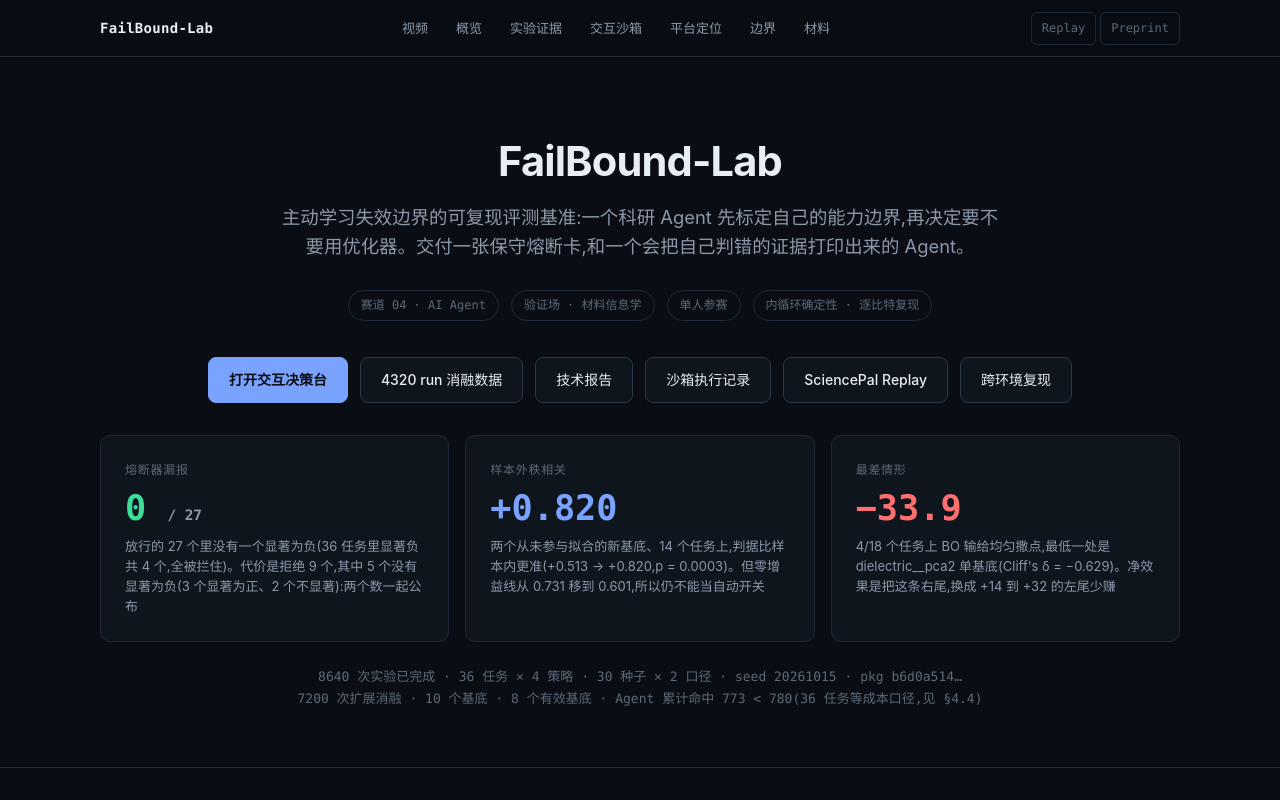
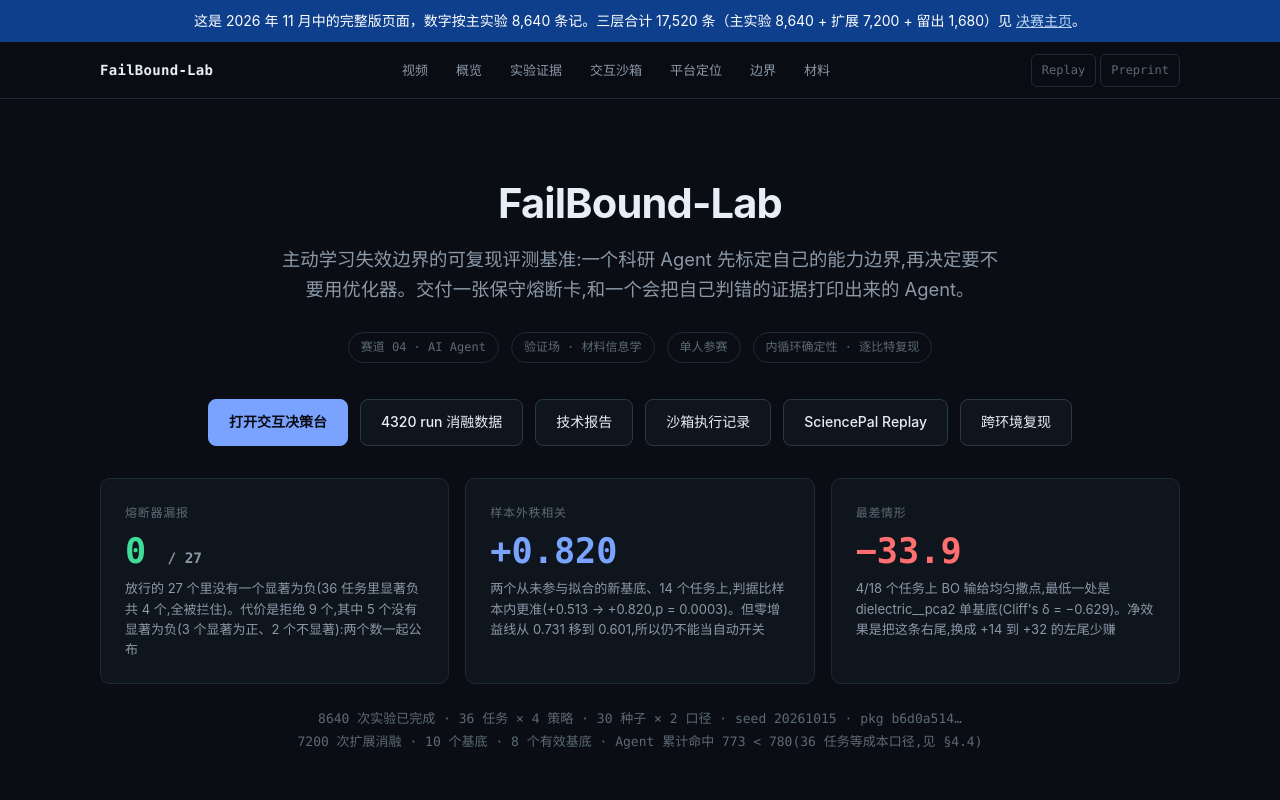
Before and after one commit to Driesen-1212/failbound-lab, a plain HTML site: page index-full.html in a window 1280 px wide. Shown: the top 800 px of the page. Drawn offline with Linux system fonts and the light colour scheme.

Commit message:
site: 旧版完整页加口径说明，指向决赛主页

```diff
--- a/index-full.html
+++ b/index-full.html
@@ -448,6 +448,12 @@ h3 {
 </style>
 </head>
 <body>
+
+<!-- 版本说明 -->
+<div style="background:#0E3F8C;color:#fff;font:14px/1.6 -apple-system,'PingFang SC','Microsoft YaHei',sans-serif;padding:10px 20px;text-align:center">
+  这是 2026 年 11 月中的完整版页面，数字按主实验 8,640 条记。三层合计 17,520 条（主实验 8,640 + 扩展 7,200 + 留出 1,680）见
+  <a href="./" style="color:#BFD6F5;text-decoration:underline">决赛主页</a>。
+</div>
 
 <!-- ==================== NAV ==================== -->
 <nav>
```
